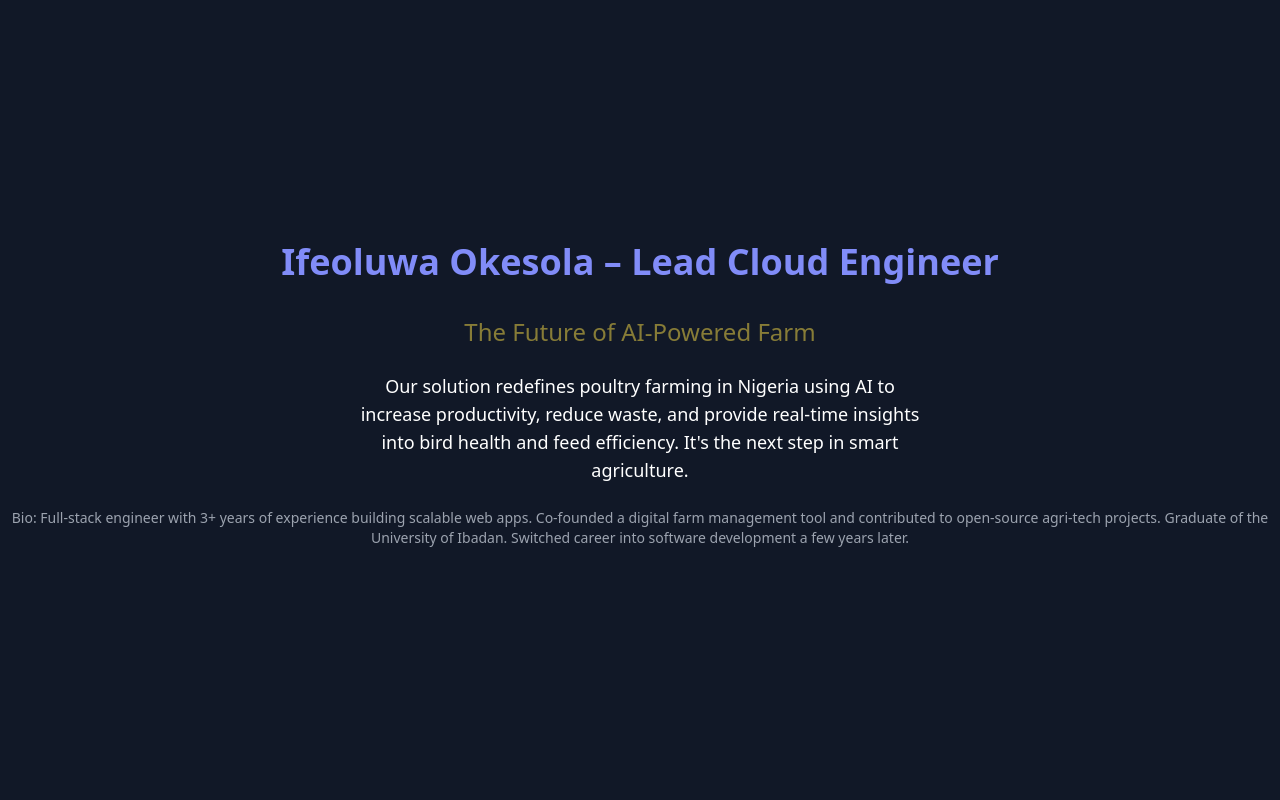
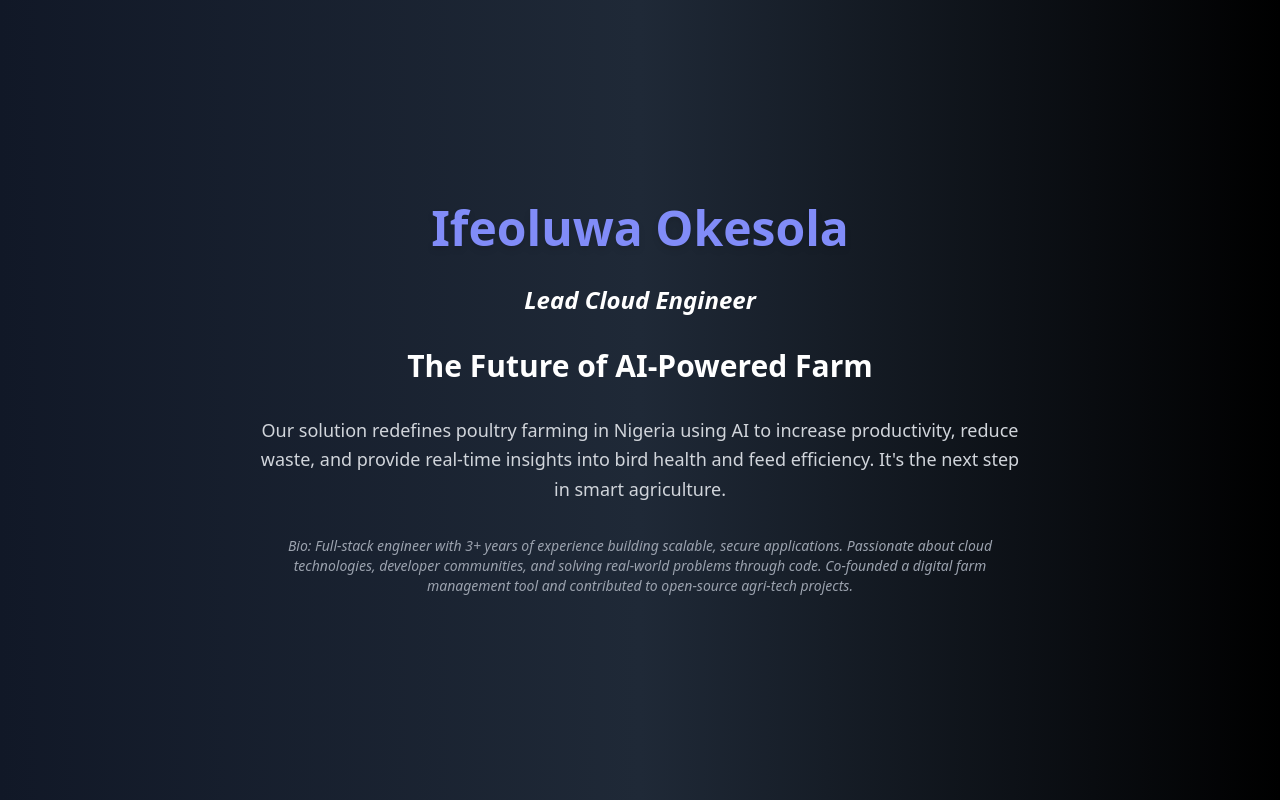
Before and after one commit to IfeoluwaOkesola/altschool-cloud-examproject, a website: page public/index.html in a window 1280 px wide. Drawn offline with nearby package versions, Linux system fonts and the light colour scheme.

Commit message:
update landing page styling

```diff
--- a/public/index.html
+++ b/public/index.html
@@ -5,24 +5,29 @@
   <title>The Future of AI-Powered Farm</title>
   <script src="https://cdn.tailwindcss.com"></script>
   <style>
-    @keyframes fadeIn {
+    @keyframes fadeInUp {
       from { opacity: 0; transform: translateY(20px); }
       to { opacity: 1; transform: translateY(0); }
     }
-    .animate-fadeIn {
-      animation: fadeIn 1s ease-out;
+    .fade-in-up {
+      animation: fadeInUp 1s ease-out forwards;
     }
   </style>
 </head>
-<body class="bg-gray-900 text-white flex items-center justify-center min-h-screen">
-  <div class="text-center space-y-6 animate-fadeIn">
-    <h1 class="text-4xl font-bold animate-bounce text-indigo-400">Ifeoluwa Okesola – Lead Cloud Engineer</h1>
-    <h2 class="text-2xl text-yellow-300 animate-pulse">The Future of AI-Powered Farm</h2>
-    <p class="text-lg max-w-xl mx-auto">
-      Our solution redefines poultry farming in Nigeria using AI to increase productivity, reduce waste, and provide real-time insights into bird health and feed efficiency. It's the next step in smart agriculture.
+<body class="bg-gradient-to-r from-gray-900 via-gray-800 to-black text-white font-sans min-h-screen flex items-center justify-center p-4">
+  <div class="max-w-3xl text-center space-y-8 fade-in-up">
+    <h1 class="text-5xl font-extrabold text-indigo-400 drop-shadow-md">Ifeoluwa Okesola</h1>
+    <h2 class="text-2xl test-yellow-300 font-semibold italic">Lead Cloud Engineer</h2>
+    <h3 class="text-3xl text-white font-bold mt-4"> The Future of AI-Powered Farm</h3>
+
+    <p class="text-lg text-gray-300 leading-relaxed">
+      Our solution redefines poultry farming in Nigeria using AI to increase productivity,
+       reduce waste, and provide real-time insights into bird health and feed efficiency. It's the next step in smart agriculture.
     </p>
-    <p class="text-sm text-gray-400">
-      Bio: Full-stack engineer with 3+ years of experience building scalable web apps. Co-founded a digital farm management tool and contributed to open-source agri-tech projects. Graduate of the University of Ibadan. Switched career into software development a few years later.
+    <p class="text-sm text-gray-400 italic">
+      Bio: Full-stack engineer with 3+ years of experience building scalable, secure applications.
+      Passionate about cloud technologies, developer communities, and solving real-world problems through code.
+      Co-founded a digital farm management tool and contributed to open-source agri-tech projects.
     </p>
   </div>
 </body>
```
Also changed, not shown: README.md.
